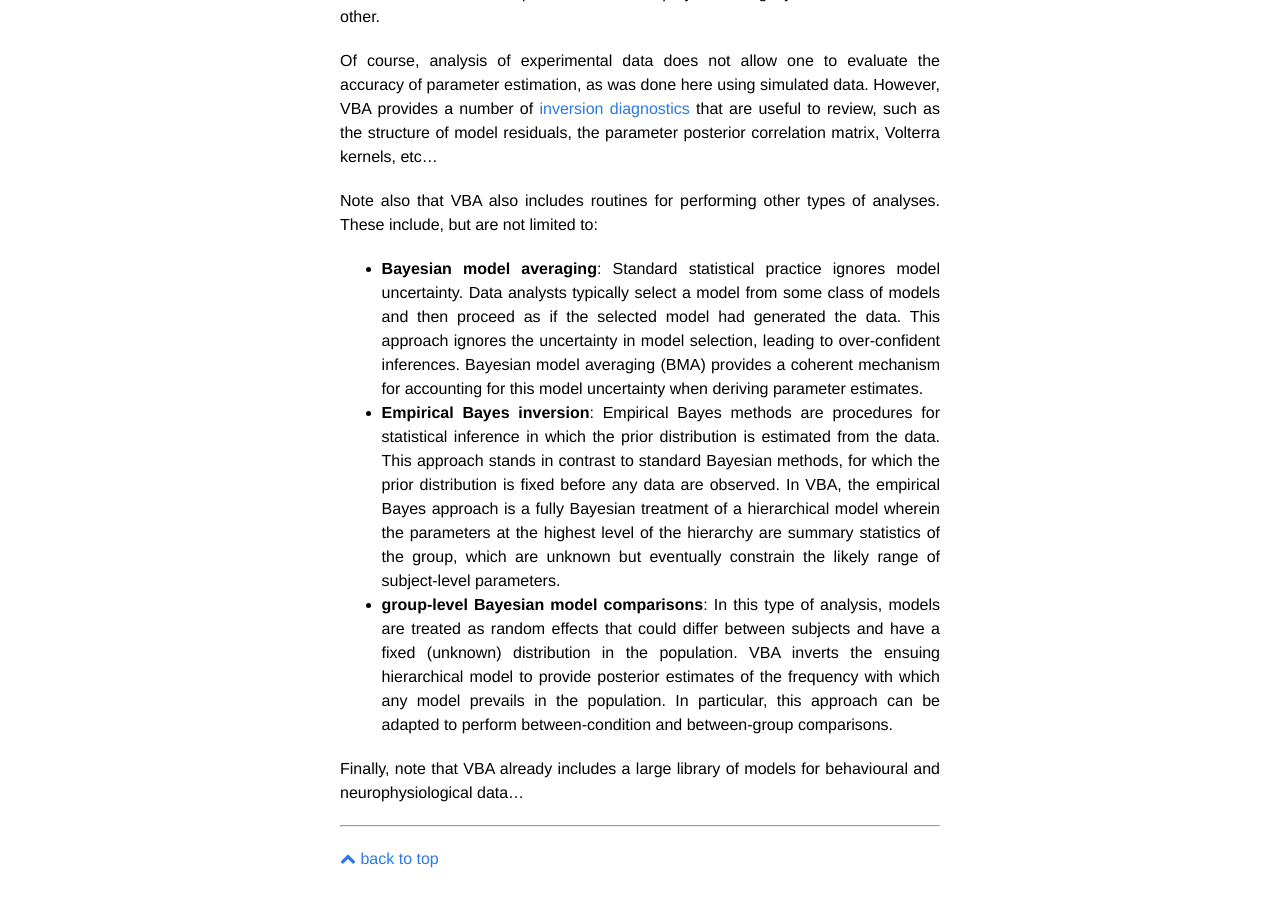
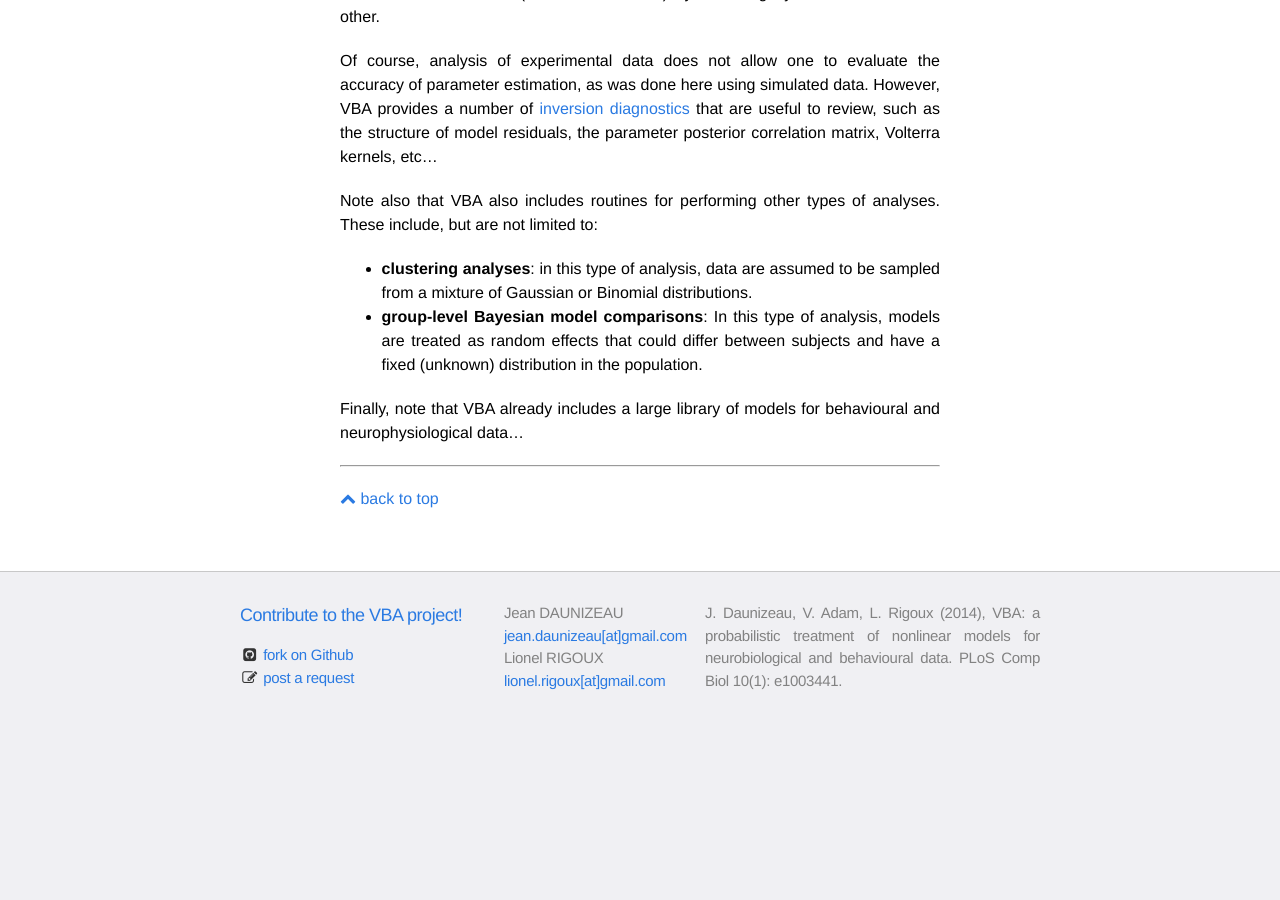
Before and after one commit to MBB-team/VBA-toolbox, a Jekyll site: the page built from _wiki/Fast-demo-Q-learning-model.md, in a window 1280 px wide and 900 px high, scrolled down 3710 px. Built offline with Jekyll 4.4.1, drawn with Linux system fonts in a browser that asks for light colours; nearby versions of some CDN libraries; after the commit the page ends 4447 px from its top, so only the background shows below that.

Commit message:
Update Fast-demo-Q-learning-model.md

```diff
--- a/_wiki/Fast-demo-Q-learning-model.md
+++ b/_wiki/Fast-demo-Q-learning-model.md
@@ -115,8 +115,7 @@ Of course, analysis of experimental data does not allow one to evaluate the accu
 
 Note also that VBA also includes routines for performing other types of analyses. These include, but are not limited to:
 
-- **Bayesian model averaging**: Standard statistical practice ignores model uncertainty. Data analysts typically select a model from some class of models and then proceed as if the selected model had generated the data. This approach ignores the uncertainty in model selection, leading to over-confident inferences. Bayesian model averaging (BMA) provides a coherent mechanism for accounting for this model uncertainty when deriving parameter estimates.
-- **Empirical Bayes inversion**: Empirical Bayes methods are procedures for statistical inference in which the prior distribution is estimated from the data. This approach stands in contrast to standard Bayesian methods, for which the prior distribution is fixed before any data are observed. In VBA, the empirical Bayes approach is a fully Bayesian treatment of a hierarchical model wherein the parameters at the highest level of the hierarchy are summary statistics of the group, which are unknown but eventually constrain the likely range of subject-level parameters.
-- **group-level Bayesian model comparisons**: In this type of analysis, models are treated as random effects that could differ between subjects and have a fixed (unknown) distribution in the population. VBA inverts the ensuing hierarchical model to provide posterior estimates of the frequency with which any model prevails in the population. In particular, this approach can be adapted to perform between-condition and between-group comparisons.
+- **clustering analyses**: in this type of analysis, data are assumed to be sampled from a mixture of Gaussian or Binomial distributions.
+- **group-level Bayesian model comparisons**: In this type of analysis, models are treated as random effects that could differ between subjects and have a fixed (unknown) distribution in the population.
 
 Finally, note that VBA already includes a large library of models for behavioural and neurophysiological data...
```
